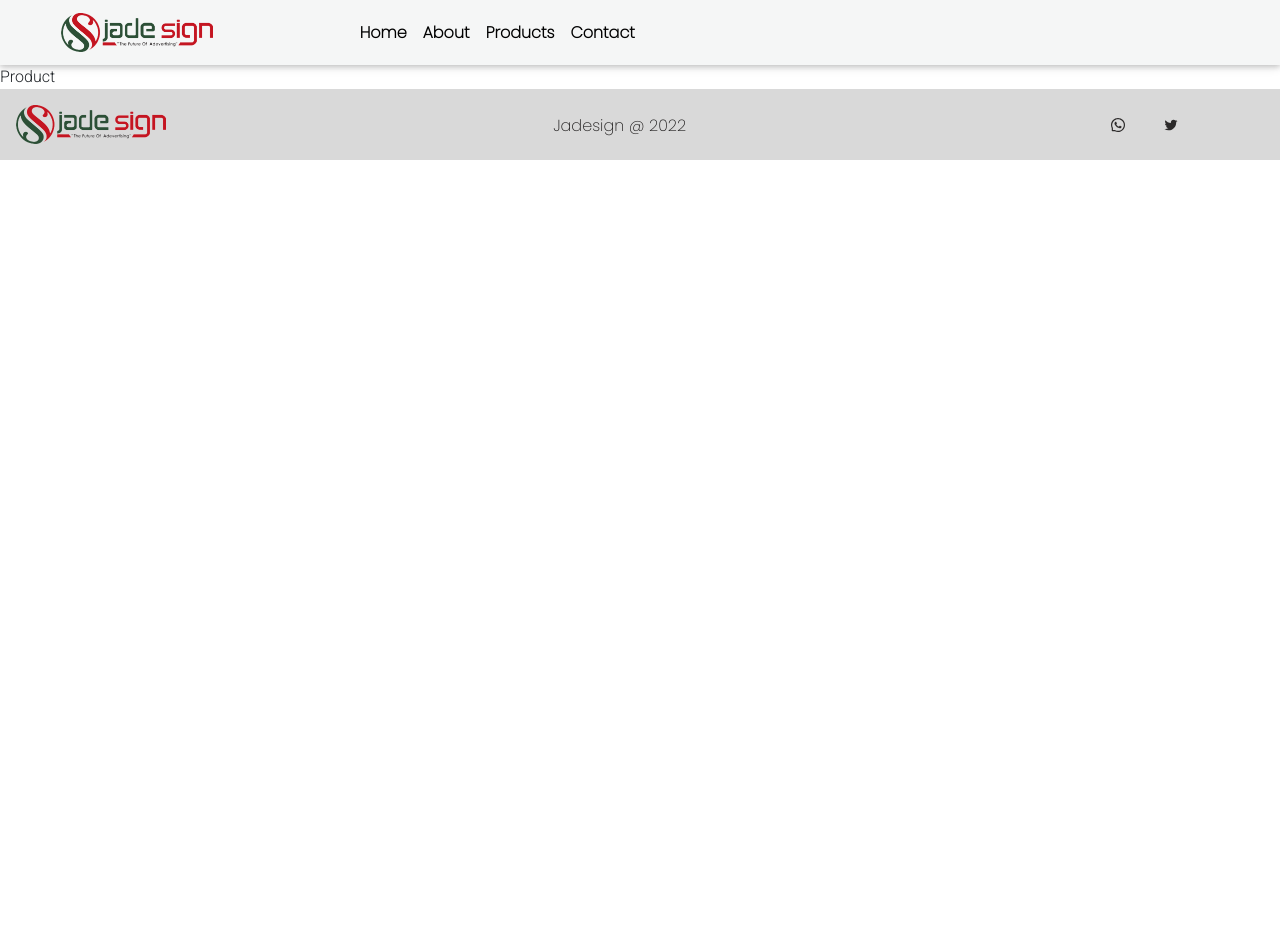
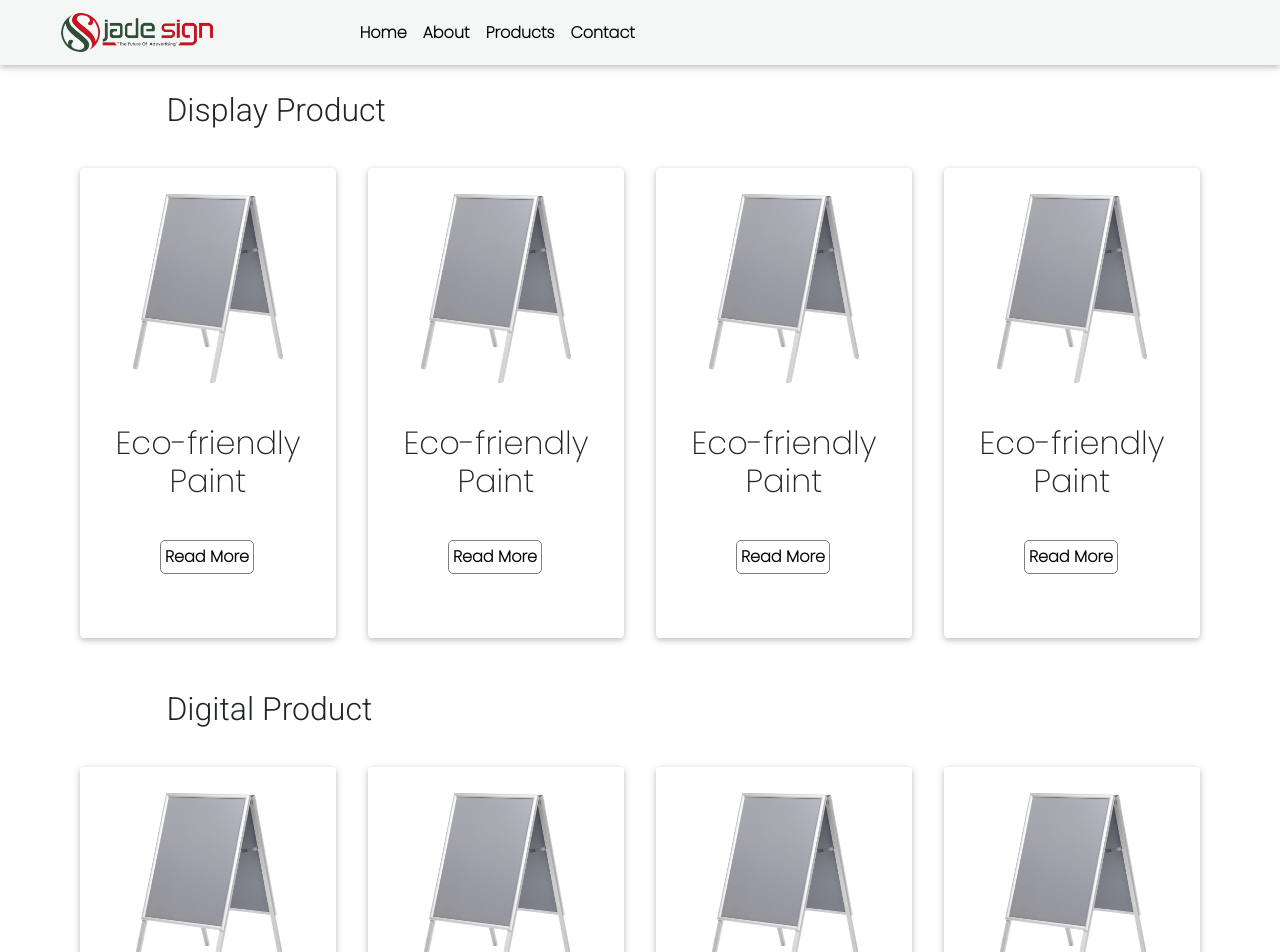
Before and after one commit to j3rinpaul/jadesign_1, a React (Vite) app: page /Product in a window 1280 px wide. Shown: the top 952 px of the page. Before the commit the page ends 800 px from the top, so only its background shows below. Built offline with nearby package versions, Linux system fonts and the light colour scheme.

Commit message:
Product sample page created

```diff
--- a/package.json
+++ b/package.json
@@ -19,6 +19,7 @@
     "react-dom": "^18.2.0",
     "react-icons": "^4.6.0",
     "react-router-dom": "^6.4.2",
+    "semantic-ui-react": "^2.1.3",
     "typewriter-effect": "^2.19.0"
   },
   "devDependencies": {
--- a/src/App.jsx
+++ b/src/App.jsx
@@ -5,6 +5,7 @@ import About from './About/About'
 import Home from './Home/home'
 import Product from './Product/Product'
 import Contact from './Contact/Contact'
+import ProductPage from './Product/ProductPage'
 import 'mdb-react-ui-kit/dist/css/mdb.min.css';
 import "@fortawesome/fontawesome-free/css/all.min.css";
 import {BrowserRouter as Router,Route,Routes} from 'react-router-dom'
@@ -19,6 +20,7 @@ function App() {
             <Route path="/Home" element={<Home />}/>
             <Route path="/About" element={<About />}/>
             <Route path="/Contact" element={<Contact />}/>
+            <Route path="/ProductPage" element={<ProductPage />}/>
             <Route path="/" element={<Home />}/>
         </Routes>
         <Footer/>
--- a/src/Cards/card.css
+++ b/src/Cards/card.css
@@ -13,6 +13,8 @@ body{
     justify-content:space-between;
     font-family: 'Poppins', sans-serif;
     cursor:pointer;
+    margin-top: 12%;
+    margin-bottom: 10%;
     transition:transform 200ms ease-in;
 
 }
@@ -37,9 +39,9 @@ body{
     text-align: center;
 }
 .cimg{
-    height:12rem;
+    height:15rem;
     width:100%;
-    object-fit:cover;
+    object-fit:fill;
 }
 .hcimg{
     height:75%;
--- a/src/Cards/homeCard.jsx
+++ b/src/Cards/homeCard.jsx
@@ -1,5 +1,7 @@
 import React from 'react'
 import './card.css'
+import {} from 'semantic-ui-react'
+import {Link} from 'react-router-dom'
 
 function HomeCard(props) {
   return (
@@ -10,7 +12,9 @@ function HomeCard(props) {
                 <div className="hcbody">
                     <h2 className="hctitle">{props.title}</h2>
                     <ul>
+                        <Link to={props.red}>
                         <button className='hcbtn'>Read More ></button>
+                        </Link>
                     </ul>
 
 
--- a/src/Home/home.jsx
+++ b/src/Home/home.jsx
@@ -32,15 +32,15 @@ function Home() {
 
       </div>
       <div className='link'>
-        <a href='#'><h2>PRODUCTS</h2></a>
+        <a href='/Product'><h2>PRODUCTS</h2></a>
         <div className='wrapper'>
-          <HomeCard img = {cardi} title="Eco Solvent" />
-          <HomeCard img = {card2} title="Eco Solvent" />
+          <HomeCard img = {cardi} title="Eco Solvent" red="/Product" />
+          <HomeCard img = {card2} title="Eco Solvent" red="/Product" />
         </div>
 
       </div>
       <div className='more'>
-        <a href="#">{more}</a>
+        <a href="/Product">{more}</a>
       </div>
 
 
--- a/src/Product/Product.jsx
+++ b/src/Product/Product.jsx
@@ -1,9 +1,29 @@
 import React from 'react'
+import Cards from "../Cards/Card"
+import "./product.css"
+import logo from "../../images/ECO-LITE-Folding-A-Frame-Sign-Board-A1-Track-Trace-Social-Distance-Signs.jpg-1.png"
 
 function Product() {
   return (
-    <div>
-        Product
+    <div  >
+      <div className='uk'>
+      <h2>Display Product</h2>
+      </div>
+       <div className='wrapper1' >
+        <Cards img={logo} title="Eco-friendly Paint" desc={["9.12",'fg','dfg']} />
+        <Cards img={logo} title="Eco-friendly Paint" desc={["9.12",'fg','dfg']} />
+        <Cards img={logo} title="Eco-friendly Paint" desc={["9.12",'fg','dfg']} />
+        <Cards img={logo} title="Eco-friendly Paint" desc={["9.12",'fg','dfg']} />
+       </div>
+      <div className='uk'>
+      <h2>Digital Product</h2>
+      </div>
+       <div className='wrapper1' >
+        <Cards img={logo} title="Eco-friendly Paint" desc={["9.12",'fg','dfg']} />
+        <Cards img={logo} title="Eco-friendly Paint" desc={["9.12",'fg','dfg']} />
+        <Cards img={logo} title="Eco-friendly Paint" desc={["9.12",'fg','dfg']} />
+        <Cards img={logo} title="Eco-friendly Paint" desc={["9.12",'fg','dfg']} />
+       </div>
     </div>
   )
 }
--- /dev/null
+++ b/src/Product/ProductPage.jsx
@@ -0,0 +1,24 @@
+import React from 'react'
+
+function ProductPage(props) {
+  return (
+    <div className=''>
+        <div>
+            <img src={props.img} alt="" />
+        </div>
+        <div>
+            <h2>{props.title}</h2>
+        </div>
+        <div>
+            <p>{props.desc.map((id,d)=>{
+                return(<li id={d}>{id}</li>)
+                })}</p>
+        </div>
+    </div>
+  )
+}
+// image is passed as props
+//title is passed as props
+//desc is passed as props
+
+export default ProductPage
--- /dev/null
+++ b/src/Product/product.css
@@ -0,0 +1,19 @@
+/* css to style the product page */
+/* card alignment */
+@import url('https://fonts.googleapis.com/css2?family=Poppins:wght@200&display=swap');
+body{
+    font-family:"Poppins" ;
+}
+
+.wrapper1{
+    display:grid;
+    grid-template-columns:repeat(auto-fit,
+    minmax(12rem, 16rem));
+    gap:2rem;
+    justify-content:center;
+}
+
+.uk h2{
+    margin-left: 13%;
+    margin-top: 2%;
+}
```
Also changed, not shown: 1 other file (tests, documents, lock files or other folders).
